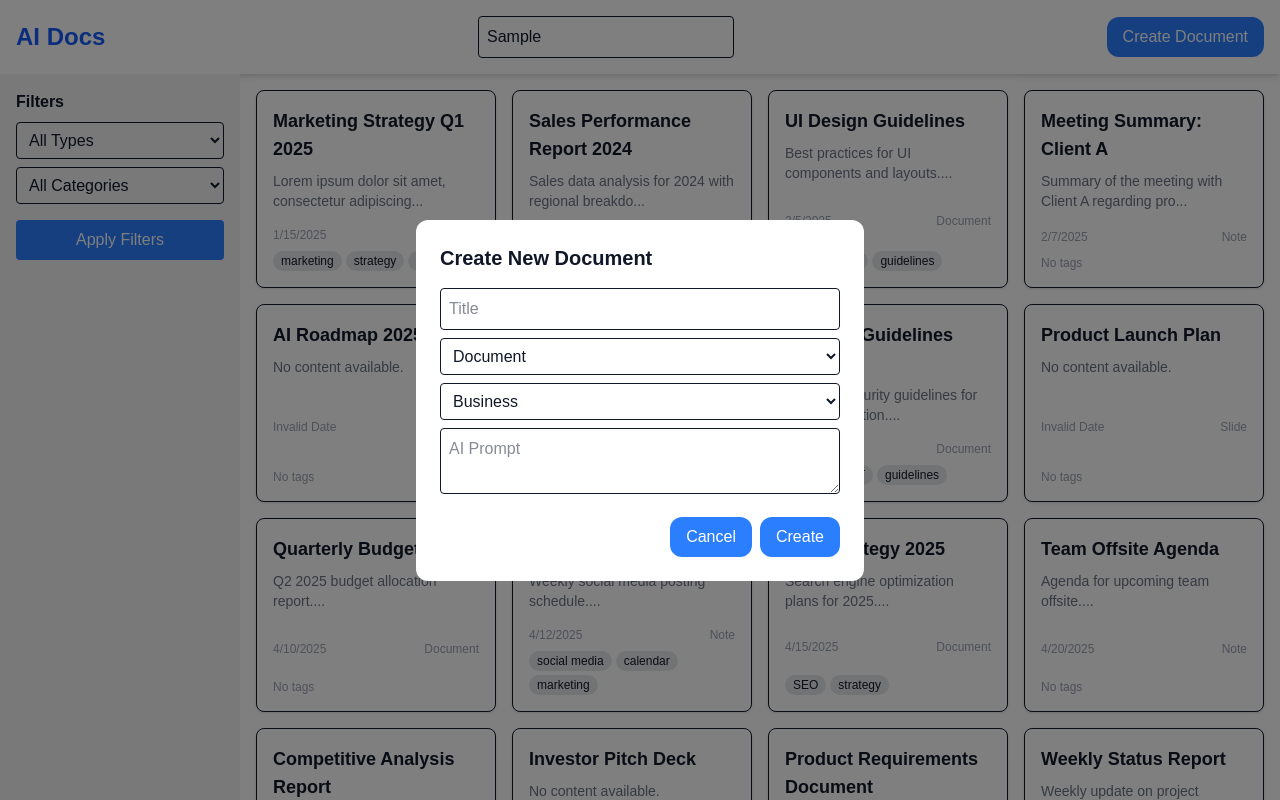
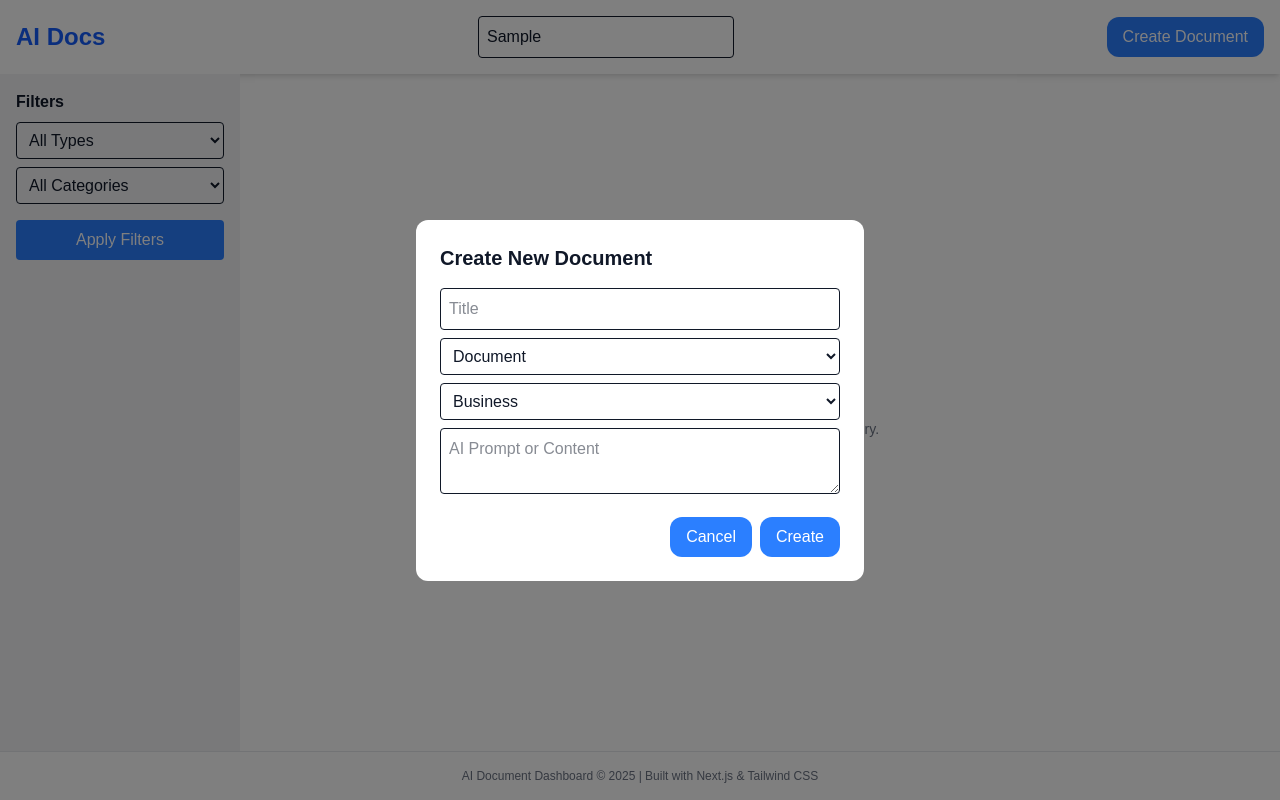
Before and after one commit to Ssharma0355/ai-dashboard, a Next.js app: page / in a window 1280 px wide. Both pictures are taken after typing "Sample" into the empty fields and a click on the button "Create Document". Shown: the top 800 px of the page. Built offline with nearby package versions, Linux system fonts and the light colour scheme; data requests are answered from the project's data file.

Commit message:
seach and creating new fileds

```diff
--- a/db.json
+++ b/db.json
@@ -8,7 +8,11 @@
       "content": "Lorem ipsum dolor sit amet, consectetur adipiscing elit.",
       "createdAt": "2025-01-15T10:30:00Z",
       "aiGenerated": true,
-      "tags": ["marketing", "strategy", "Q1"]
+      "tags": [
+        "marketing",
+        "strategy",
+        "Q1"
+      ]
     },
     {
       "id": "2",
@@ -18,7 +22,11 @@
       "content": "Sales data analysis for 2024 with regional breakdown.",
       "createdAt": "2025-01-10T09:00:00Z",
       "aiGenerated": true,
-      "tags": ["sales", "report", "finance"]
+      "tags": [
+        "sales",
+        "report",
+        "finance"
+      ]
     },
     {
       "id": "3",
@@ -28,7 +36,11 @@
       "content": "Best practices for UI components and layouts.",
       "createdAt": "2025-02-05T11:45:00Z",
       "aiGenerated": true,
-      "tags": ["UI", "design", "guidelines"]
+      "tags": [
+        "UI",
+        "design",
+        "guidelines"
+      ]
     },
     {
       "id": "4",
@@ -64,7 +76,11 @@
       "content": "Updated security guidelines for the organization.",
       "createdAt": "2025-03-05T14:30:00Z",
       "aiGenerated": true,
-      "tags": ["security", "IT", "guidelines"]
+      "tags": [
+        "security",
+        "IT",
+        "guidelines"
+      ]
     },
     {
       "id": "8",
@@ -91,7 +107,11 @@
       "content": "Weekly social media posting schedule.",
       "createdAt": "2025-04-12T08:00:00Z",
       "aiGenerated": true,
-      "tags": ["social media", "calendar", "marketing"]
+      "tags": [
+        "social media",
+        "calendar",
+        "marketing"
+      ]
     },
     {
       "id": "11",
@@ -101,7 +121,10 @@
       "content": "Search engine optimization plans for 2025.",
       "createdAt": "2025-04-15T12:00:00Z",
       "aiGenerated": true,
-      "tags": ["SEO", "strategy"]
+      "tags": [
+        "SEO",
+        "strategy"
+      ]
     },
     {
       "id": "12",
@@ -120,7 +143,11 @@
       "content": "Comparative analysis of top competitors.",
       "createdAt": "2025-05-01T13:30:00Z",
       "aiGenerated": true,
-      "tags": ["competitor", "analysis", "business"]
+      "tags": [
+        "competitor",
+        "analysis",
+        "business"
+      ]
     },
     {
       "id": "14",
@@ -156,7 +183,10 @@
       "content": "Summary of customer feedback received in Q2.",
       "createdAt": "2025-06-01T10:00:00Z",
       "aiGenerated": true,
-      "tags": ["customer", "feedback"]
+      "tags": [
+        "customer",
+        "feedback"
+      ]
     },
     {
       "id": "18",
@@ -218,7 +248,10 @@
       "content": "Action plan in case of a security breach.",
       "createdAt": "2025-06-25T09:00:00Z",
       "aiGenerated": true,
-      "tags": ["security", "plan"]
+      "tags": [
+        "security",
+        "plan"
+      ]
     },
     {
       "id": "25",
@@ -271,6 +304,24 @@
       "content": "Latest growth hacking strategies and tools.",
       "createdAt": "2025-07-10T12:00:00Z",
       "aiGenerated": true
+    },
+    {
+      "id": "0100",
+      "title": "Sachin",
+      "type": "slide",
+      "category": "academic",
+      "prompt": "hjhjh"
+    },
+    {
+      "id": "a8a6f91e-4b25-4d22-a755-02da2160e982",
+      "title": "Frontend Interview",
+      "type": "slide",
+      "category": "academic",
+      "content": "This will be the interview prep",
+      "prompt": "This will be the interview prep",
+      "createdAt": "2025-07-16T07:57:15.755Z",
+      "aiGenerated": true,
+      "tags": []
     }
   ]
 }
--- a/package.json
+++ b/package.json
@@ -13,7 +13,8 @@
     "next": "15.4.1",
     "react": "19.1.0",
     "react-dom": "19.1.0",
-    "react-hot-toast": "^2.5.2"
+    "react-hot-toast": "^2.5.2",
+    "uuid": "^11.1.0"
   },
   "devDependencies": {
     "@eslint/eslintrc": "^3",
--- a/src/app/page.tsx
+++ b/src/app/page.tsx
@@ -15,6 +15,9 @@ export default function Home() {
   const [isModalOpen, setIsModalOpen] = useState(false);
   const [isLoading, setIsLoading] = useState(true);
   const [error, setError] = useState<string | null>(null);
+
+  const [filters, setFilters] = useState({ type: "", category: "" });
+  const [searchQuery, setSearchQuery] = useState("");
 
   useEffect(() => {
     const fetchDocuments = async () => {
@@ -41,17 +44,31 @@ export default function Home() {
     fetchDocuments();
   }, []);
 
-  const handleFilterChange = (filters: { type: string; category: string }) => {
-    const { type, category } = filters;
+  useEffect(() => {
+    const filtered = documents.filter((doc) => {
+      const matchesType = filters.type ? doc.type === filters.type : true;
+      const matchesCategory = filters.category
+        ? doc.category === filters.category
+        : true;
+      const matchesSearch = searchQuery
+        ? doc.title.toLowerCase().includes(searchQuery.toLowerCase())
+        : true;
 
-    const filtered = documents.filter((doc) => {
-      return (
-        (type ? doc.type === type : true) &&
-        (category ? doc.category === category : true)
-      );
+      return matchesType && matchesCategory && matchesSearch;
     });
 
     setFilteredDocs(filtered);
+  }, [documents, filters, searchQuery]);
+
+  const handleFilterChange = (newFilters: {
+    type: string;
+    category: string;
+  }) => {
+    setFilters(newFilters);
+  };
+
+  const handleSearchChange = (query: string) => {
+    setSearchQuery(query);
   };
 
   const handleDocumentClick = (doc: Document) => {
@@ -64,20 +81,11 @@ export default function Home() {
     setSelectedDoc(null);
   };
 
-  const handleDownload = () => {
-    if (selectedDoc) {
-      // Simulate download
-      toast.success(`Downloading ${selectedDoc.title}`);
-      // In a real app, you would implement actual download logic here
-    }
-  };
-
   return (
     <div className="flex flex-col min-h-screen bg-white dark:bg-gray-900 text-gray-900 dark:text-white">
-      <Header />
+      <Header onSearchChange={handleSearchChange} />
       <div className="flex flex-1 flex-col md:flex-row overflow-hidden">
         <FilterSidebar onFilterChange={handleFilterChange} />
-
         <main className="flex-1 p-4 overflow-auto">
           {isLoading ? (
             <div className="flex items-center justify-center h-full">
@@ -104,7 +112,6 @@ export default function Home() {
         isOpen={isModalOpen}
         onClose={closeModal}
         document={selectedDoc}
-        // onDownload={handleDownload}
       />
     </div>
   );
--- a/src/components/forms/CreateDocumentModal.tsx
+++ b/src/components/forms/CreateDocumentModal.tsx
@@ -1,6 +1,7 @@
 "use client";
 import { useState } from "react";
 import { Button } from "../ui/Button";
+import { v4 as uuidv4 } from "uuid"; // Use UUID for unique id generation
 
 interface Props {
   onClose: () => void;
@@ -13,16 +14,29 @@ export const CreateDocumentModal = ({ onClose }: Props) => {
   const [prompt, setPrompt] = useState("");
 
   const handleSubmit = async () => {
+    const newDocument = {
+      id: uuidv4(), // Generate unique ID
+      title,
+      type,
+      category,
+      content: prompt || "Generated content based on AI prompt.",
+      prompt,
+      createdAt: new Date().toISOString(),
+      aiGenerated: true,
+      tags: [], // Optional: add tag input if needed
+    };
+
     await fetch("http://localhost:4000/documents", {
       method: "POST",
       headers: { "Content-Type": "application/json" },
-      body: JSON.stringify({ title, type, category, prompt }),
+      body: JSON.stringify(newDocument),
     });
+
     onClose();
   };
 
   return (
-    <div className="fixed inset-0 bg-black/50 flex justify-center items-center">
+    <div className="fixed inset-0 bg-black/50 flex justify-center items-center z-50">
       <div className="bg-white dark:bg-gray-900 p-6 rounded-xl w-full max-w-md">
         <h2 className="text-xl font-bold mb-4">Create New Document</h2>
         <input
@@ -39,6 +53,8 @@ export const CreateDocumentModal = ({ onClose }: Props) => {
           <option value="document">Document</option>
           <option value="slide">Slide</option>
           <option value="spreadsheet">Spreadsheet</option>
+          <option value="note">Note</option>{" "}
+          {/* For "Growth Hacking Techniques" case */}
         </select>
         <select
           className="w-full p-2 mb-2 border rounded"
@@ -48,10 +64,12 @@ export const CreateDocumentModal = ({ onClose }: Props) => {
           <option value="business">Business</option>
           <option value="personal">Personal</option>
           <option value="academic">Academic</option>
+          <option value="marketing">Marketing</option>{" "}
+          {/* For "Growth Hacking Techniques" case */}
         </select>
         <textarea
           className="w-full p-2 mb-4 border rounded"
-          placeholder="AI Prompt"
+          placeholder="AI Prompt or Content"
           value={prompt}
           onChange={(e) => setPrompt(e.target.value)}
         />
--- a/src/components/layout/Header.tsx
+++ b/src/components/layout/Header.tsx
@@ -4,13 +4,17 @@ import { SearchBar } from "../ui/SearchBar";
 import { Button } from "../ui/Button";
 import { CreateDocumentModal } from "../forms/CreateDocumentModal";
 
-export const Header = () => {
+interface HeaderProps {
+  onSearchChange: (query: string) => void;
+}
+
+export const Header = ({ onSearchChange }: HeaderProps) => {
   const [isModalOpen, setIsModalOpen] = useState(false);
 
   return (
     <header className="w-full flex justify-between items-center p-4 bg-white dark:bg-gray-800 shadow-md">
       <div className="text-2xl font-bold text-blue-600">AI Docs</div>
-      <SearchBar />
+      <SearchBar onSearchChange={onSearchChange} />
       <Button onClick={() => setIsModalOpen(true)}>Create Document</Button>
       {isModalOpen && (
         <CreateDocumentModal onClose={() => setIsModalOpen(false)} />
--- a/src/components/ui/DocumentGrid.tsx
+++ b/src/components/ui/DocumentGrid.tsx
@@ -8,6 +8,16 @@ interface Props {
 }
 
 export const DocumentGrid = ({ documents, onDocumentClick }: Props) => {
+   if (documents.length === 0) {
+     return (
+       <div className="flex flex-col items-center justify-center h-full text-gray-500 dark:text-gray-400">
+         <p className="text-lg font-medium">No documents found.</p>
+         <p className="text-sm mt-1">
+           Try changing the filter or search query.
+         </p>
+       </div>
+     );
+   }
   return (
     <div className="grid grid-cols-1 md:grid-cols-2 lg:grid-cols-3 xl:grid-cols-4 gap-4">
       {documents.map((doc) => (
--- a/src/components/ui/SearchBar.tsx
+++ b/src/components/ui/SearchBar.tsx
@@ -1,17 +1,25 @@
 "use client";
 import { useState } from "react";
 
-export const SearchBar = () => {
+interface SearchBarProps {
+  onSearchChange: (query: string) => void;
+}
+
+export const SearchBar = ({ onSearchChange }: SearchBarProps) => {
   const [query, setQuery] = useState("");
 
-  // You can lift the state up later if needed
+  const handleChange = (e: React.ChangeEvent<HTMLInputElement>) => {
+    const value = e.target.value;
+    setQuery(value);
+    onSearchChange(value);
+  };
 
   return (
     <input
       type="text"
       placeholder="Search documents..."
       value={query}
-      onChange={(e) => setQuery(e.target.value)}
+      onChange={handleChange}
       className="p-2 border rounded w-64"
     />
   );
```
Also changed, not shown: 1 other file (tests, documents, lock files or other folders).
